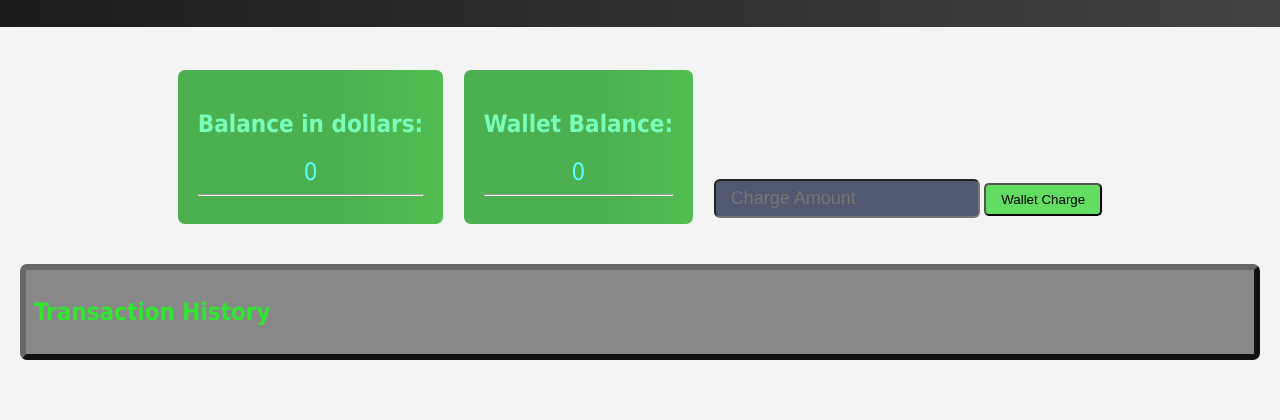
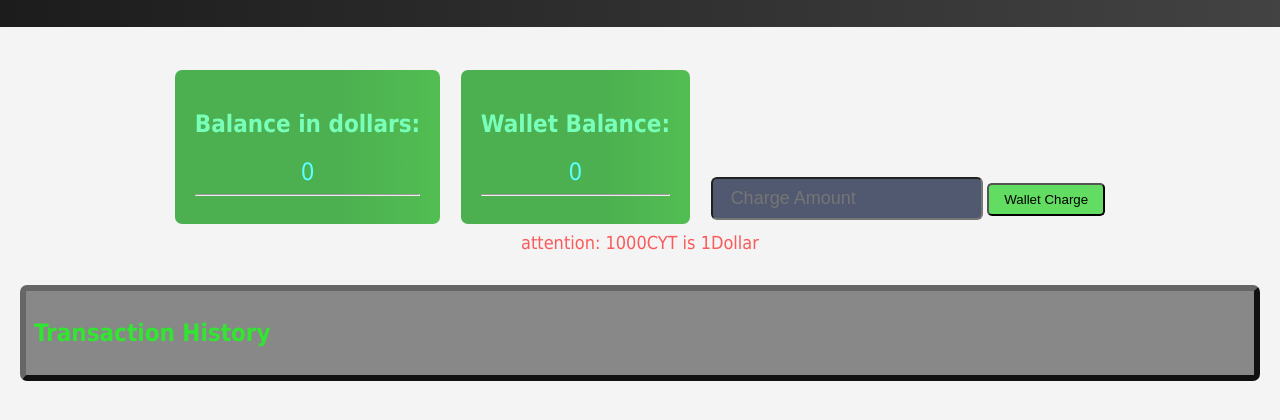
Before and after one commit to msporedev/citywar-website, a website: page views/wallet.html in a window 1280 px wide. Shown: the part 90-510 px from the top of the page. Drawn offline with Linux system fonts and the light colour scheme; files whose address does not match are found by name.

Commit message:
codes Updated

```diff
--- a/public/css/wallet.css
+++ b/public/css/wallet.css
@@ -1,3 +1,7 @@
+html{
+    font-size: 100%;
+}
+
 body {
     font-family: tahoma, sans-serif;
     margin: 0;
@@ -55,7 +59,7 @@ main {
     margin: 5px;
     border-radius: 5px;
     cursor: pointer;
-    transition: background-color 0.3s;
+    transition: 0.7s;
 }
 
 .buy-button {
@@ -160,7 +164,7 @@ label {
 
 input[type="number"] {
     margin-top: 10px;
-    padding: 7px 15px;
+    padding: 0.5em 1em;
     font-size: large;
     border-radius: 6px;
     color: #1c1c1c;
--- a/views/wallet.html
+++ b/views/wallet.html
@@ -31,6 +31,7 @@
             </article>
             <input type="number" id="amount" placeholder="Charge Amount" min="100" title="min: 100" />
             <button onclick="chargeWallet()">Wallet Charge</button>
+            <div class="attention" style="font-size: large; color: rgb(250, 90, 90);">attention: 1000CYT is 1Dollar</div>
             <div id="message"></div>
         </section>
         <section id="transaction-history">
```
